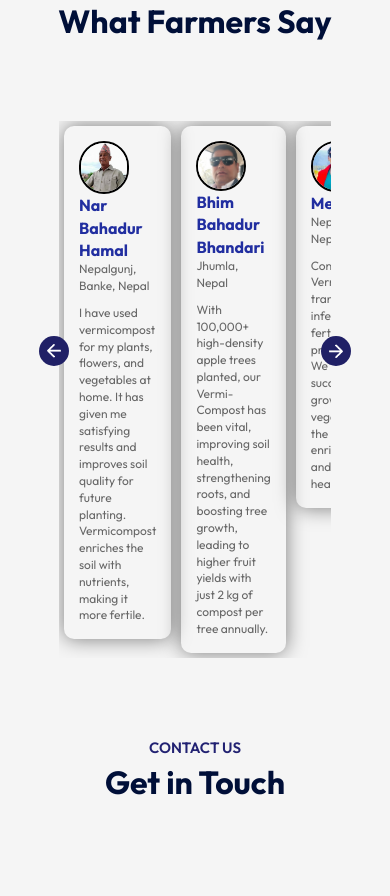
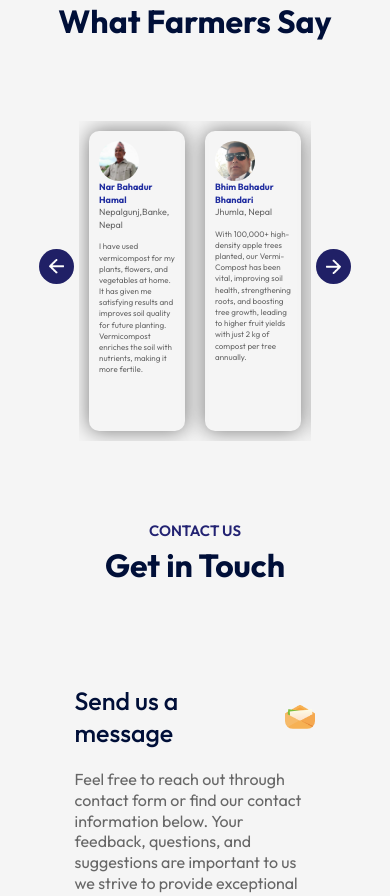
Before and after one commit to ROhitHamal/everestorganic, a React (Vite) app: page / in a window 390 px wide. Shown: the part 4600-5496 px from the top of the page. Built offline with nearby package versions, Linux system fonts and the light colour scheme.

Commit message:
testimonial update

```diff
--- a/src/Components/Testimonials/Testimonials.css
+++ b/src/Components/Testimonials/Testimonials.css
@@ -1,13 +1,14 @@
-.testimonials {
+.testimonials{
     margin: 80px auto;
     padding: 0 80px;
     position: relative;
 }
 
-.next-btn, .back-btn {
+.next-btn, .back-btn{
     position: absolute;
     top: 40%;
     right: 0;
+   /* transform: translateY(-50%);*/
     padding: 15px;
     width: 50px;
     border-radius: 50%;
@@ -15,119 +16,273 @@
     background: #202066;
 }
 
-.next-btn:hover {
+.next-btn:hover{
     background: #212EA0;
 }
 
-.back-btn:hover {
+.back-btn:hover{
     background: #212EA0;
 }
 
-.back-btn {
+.back-btn{
     right: auto;
     left: 0;
 }
 
-.slider {
+.slider{
     overflow: hidden;
+
 }
 
-.slider ul {
+.slider ul{
     display: flex;
     width: 200%;
     overflow-x: hidden;
     transition: 0.5s;
 }
 
-.slider ul li {
+.slider ul li{
     list-style: none;
     width: 50%;
     padding: 20px;
-    box-sizing: border-box; /* Ensure padding is included in width */
+
 }
 
-.slide {
+.slide{
     box-shadow: 0 0 20px rgba(0,0,0,0.5);
     padding: 40px;
     border-radius: 10px;
     color: #676767;
     line-height: 1.4;
-    height: auto; /* Allow height to adjust based on content */
+    height: 300px;
+
 }
 
-.slide img {
+.slide img{
     width: 65px;
     border-radius: 30px;
     margin-right: 10px;
-    border: 2px solid black; /* Corrected border color */
+    border: 2px solid blacks;
 }
 
-.user-info {
+.user-info{
     display: flex;
     align-items: center;
     margin-bottom: 20px;
     font-size: 15px;
 }
 
-.user-info h3 {
+.user-info h3{
     color: #212EA0;
 }
 
-/* ---media queries--- */
-@media(max-width: 1200px) {
-    .testimonials {
+/*  ---meida query--- */
+
+@media(max-width:1200px){
+    .testimonials{
         padding: 0 40px;
     }
-    .next-btn, .back-btn {
+    .next-btn, .back-btn{
         padding: 10px;
         width: 35px;
     }
-    .slider ul li {
+    .testimonials ul li{
         padding: 10px;
     }
-    .slide {
-        padding: 20px; /* Adjust padding for better fitting */
+    .slide{
+        padding: 10px;
+        height: 270px;
+    }
+    .slide immg{
+        width: 50px;
+        border: 3px solid black;
     }
 }
 
-@media(max-width: 800px) {
-    .testimonials {
-        padding: 0 20px; /* Further reduce padding */
+@media(max-width:800px){
+    .testimonials{
+        padding: 0 40px;
     }
-    .next-btn, .back-btn {
-        padding: 8px; /* Smaller button size */
-        width: 30px; /* Smaller button size */
+    .next-btn, .back-btn{
+        padding: 10px;
+        width: 35px;
     }
-    .slider ul {
-        width: 100%; /* Set width to 100% for better responsiveness */
+    .testimonials ul li{
+        padding: 10px;
     }
-    .slider ul li {
-        width: 100%; /* Use full width on smaller screens */
-        padding: 5px; /* Adjust padding */
+    .slide{
+        padding: 10px;
+        height: 350px;
     }
-    .slide {
-        padding: 15px; /* Adjust padding */
-        height: auto; /* Let height adjust to content */
+    .slide immg{
+        width: 30px;
+        border: 2px solid black;
     }
-    .slide img {
-        width: 50px; /* Smaller image size */
-        margin-right: 5px; /* Adjusted margin */
+    .user-info{
+        display: block;
+        margin-bottom: 10px;
+        font-size: 13px;
+    }
+    .user-info h3{
+        font-size: 12px;
     }
 }
 
-@media(max-width: 600px) {
-    .user-info {
+@media(max-width:680px){
+    .user-info{
         display: block;
         margin-bottom: 10px;
         font-size: 12px;
     }
-    .user-info h3 {
-        font-size: 16px;
-    }
-    .slide {
-        height: auto; /* Let height adjust to content */
-    }
-    .slider p {
+    .user-info h3{
         font-size: 12px;
     }
+
+    .slide{
+        height: 260px;
+    }
+
+    .slider p{
+        font-size: 10px;
+    }
+    .slide immg{
+        width: 10px;
+        border: 2px solid black;
+    }
 }
+
+@media(max-width:530px){
+    .slider ul{
+        width: 200%;
+    }
+    .user-info{
+        display: block;
+        margin-bottom: 10px;
+        font-size: 10px;
+    }
+    .user-info h3{
+        font-size: 12px;
+    }
+
+    .slide{
+        height: 350px;
+    }
+
+    .slider p{
+        font-size: 10px;
+    }
+    .slide immg{
+        width: 20px;
+        border: 2px solid black;
+    }
+}
+
+@media(max-width:430px){
+    .slider ul{
+        width: 200%;
+    }
+    .user-info{
+        display: block;
+        margin-bottom: 10px;
+        font-size: 9px;
+    }
+    .user-info h3{
+        font-size: 10px;
+    }
+
+    .slide{
+        height: 350px;
+    }
+
+    .slider p{
+        font-size: 9px;
+    }
+    .slide immg{
+        width: 10px;
+        border: 2px solid black;
+    }
+}
+
+@media(max-width:390px){
+    .slider ul{
+        width: 200%;
+    }
+    .user-info{
+        display: block;
+        margin-bottom: 10px;
+        font-size: 9px;
+    }
+    .user-info h3{
+        font-size: 9px;
+    }
+
+    .slide{
+        height: 300px;
+    }
+
+    .slider p{
+        font-size: 8px;
+    }
+
+    .slide img{
+        height: 40px;
+        width: 40px;
+
+    }
+}
+
+@media(max-width:370px){
+    .slider ul{
+        width: 200%;
+    }
+    .user-info{
+        display: block;
+        margin-bottom: 10px;
+        font-size: 8px;
+    }
+    .user-info h3{
+        font-size: 7px;
+    }
+
+    .slide{
+        height: 300px;
+    }
+
+    .slider p{
+        font-size: 8px;
+    }
+
+    .slide img{
+        height: 40px;
+        width: 40px;
+
+    }
+}
+
+@media(max-width:352px){
+    .slider ul{
+        width: 200%;
+    }
+    .user-info{
+        display: block;
+        margin-bottom: 10px;
+        font-size: 8px;
+    }
+    .user-info h3{
+        font-size: 7px;
+    }
+
+    .slide{
+        height: 350px;
+    }
+
+    .slider p{
+        font-size: 8px;
+    }
+
+    .slide img{
+        height: 40px;
+        width: 40px;
+
+    }
+}
--- a/src/Components/Testimonials/Testimonials.jsx
+++ b/src/Components/Testimonials/Testimonials.jsx
@@ -39,7 +39,7 @@ const slideBackward = () => {
                         <img src={user_1} alt="" />
                         <div>
                             <h3>Nar Bahadur Hamal</h3>
-                            <span>Nepalgunj, Banke, Nepal</span>
+                            <span>Nepalgunj,Banke, Nepal</span>
                         </div>
                     </div>
                     <p>
```
